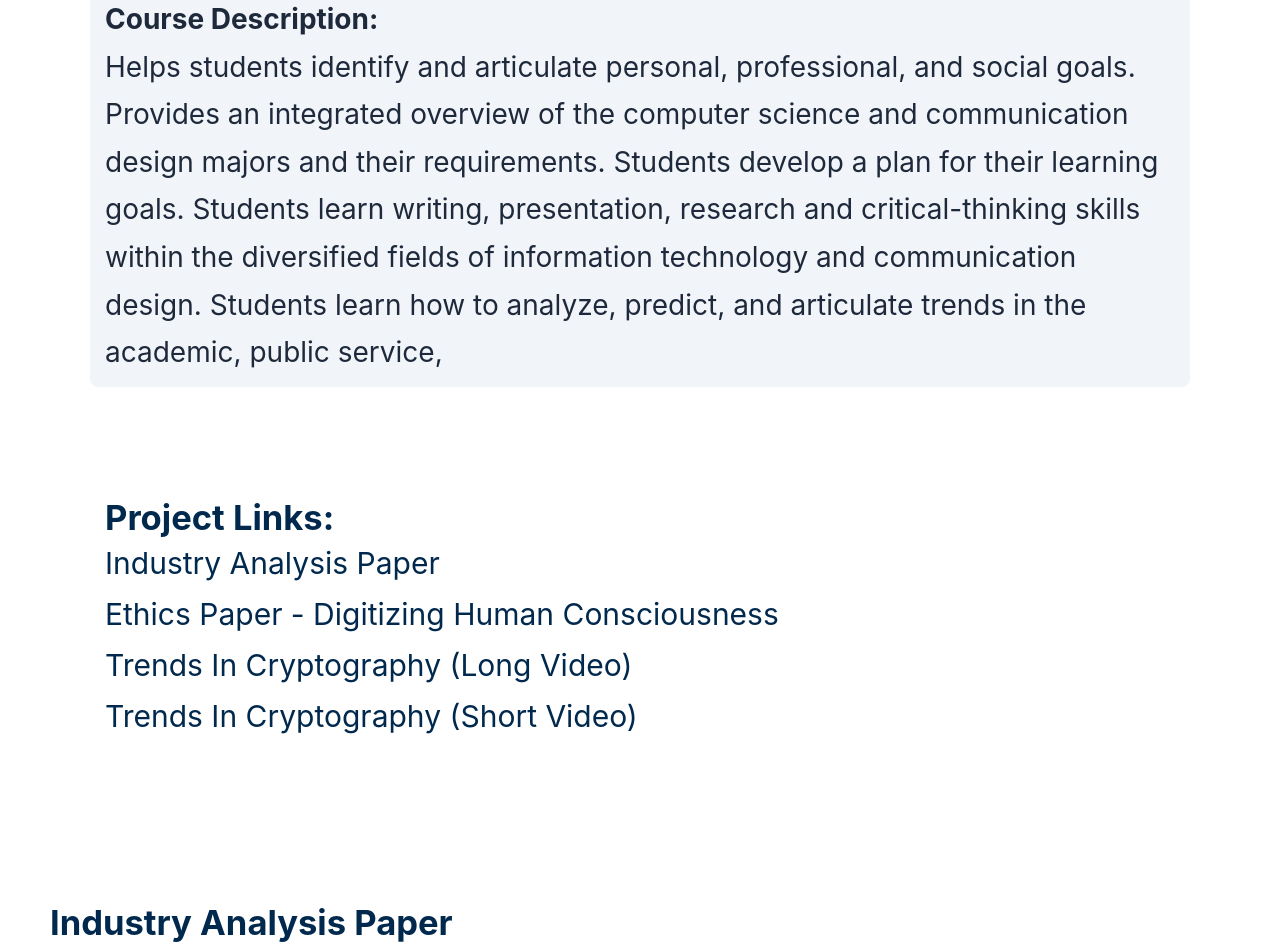
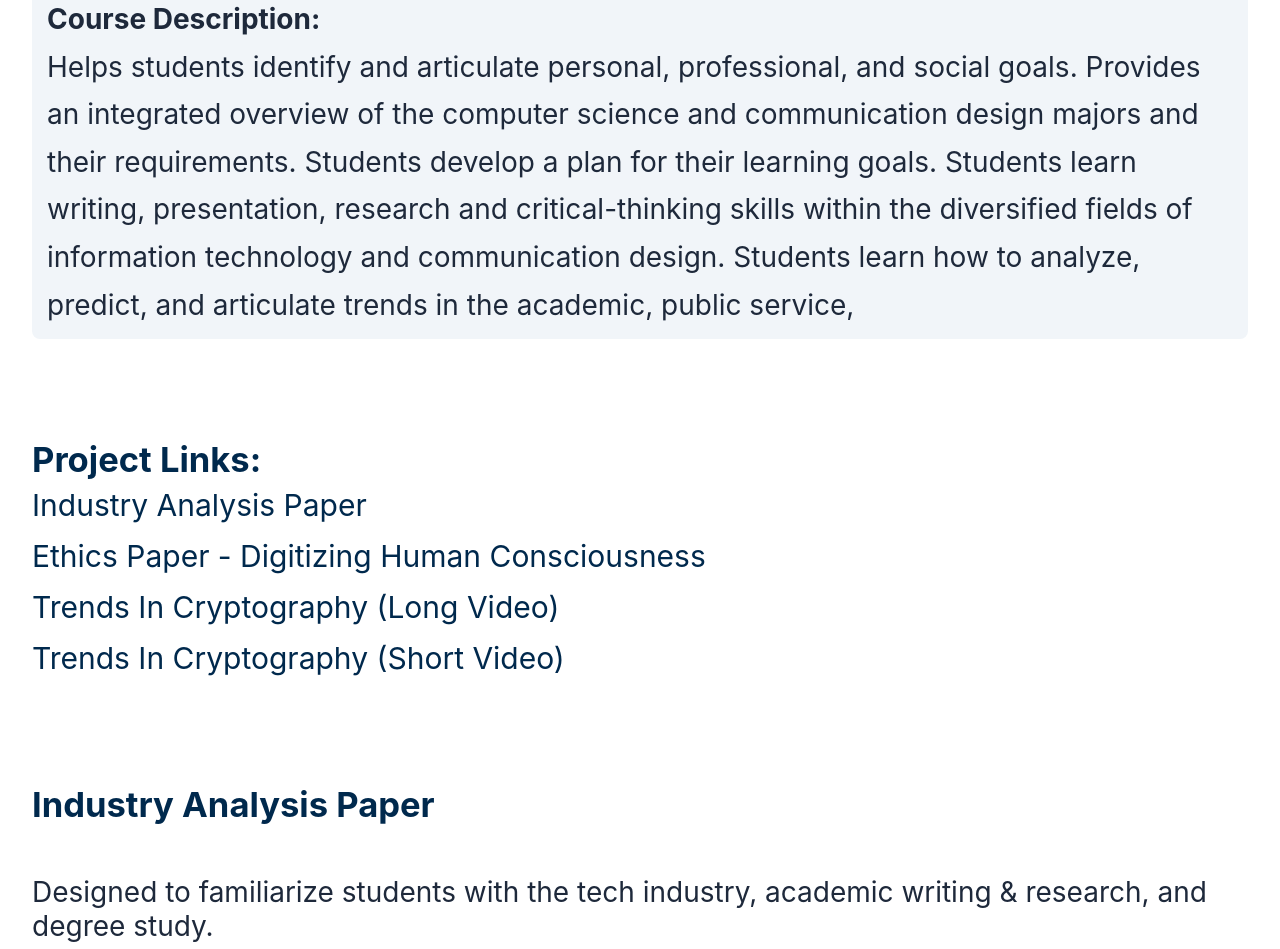
Before and after one commit to carlosdlroca/csumb-ilp, a Next.js app: page /courses/300 in a window 1280 px wide. Shown: the part 398-1347 px from the top of the page. Built offline with nearby package versions, Linux system fonts and the light colour scheme.

Commit message:
add body-width css variable

```diff
--- a/styles/CoursePage.module.css
+++ b/styles/CoursePage.module.css
@@ -4,6 +4,7 @@
 
   --padding: 5rem;
   --text-clamp: clamp(2rem, 2.5vw, 2.8rem);
+  --body-width: min(95vw, 150rem);
 }
 
 .main {
@@ -48,7 +49,7 @@
 }
 
 .description {
-  width: min(95vw, 110rem);
+  width: var(--body-width);
   font-size: var(--text-clamp);
   line-height: 1.7;
   background: var(--color-text-light);
@@ -68,8 +69,7 @@
   align-items: flex-start;
 
 
-  width: min(95vw, 110rem);
-  padding: 1rem 1.5rem;
+  width: var(--body-width);
 }
 
 .projectLinksHeaderText {
@@ -93,17 +93,15 @@
 
 
 .projects {
-  align-self: stretch;
-
   display: flex;
   flex-direction: column;
   align-items: center;
   gap: 10rem;
+  width: var(--body-width);
 }
 
 .project {
   align-self: stretch;
-  padding: var(--padding);
   text-align: left;
   display: flex;
   flex-direction: column;
```
